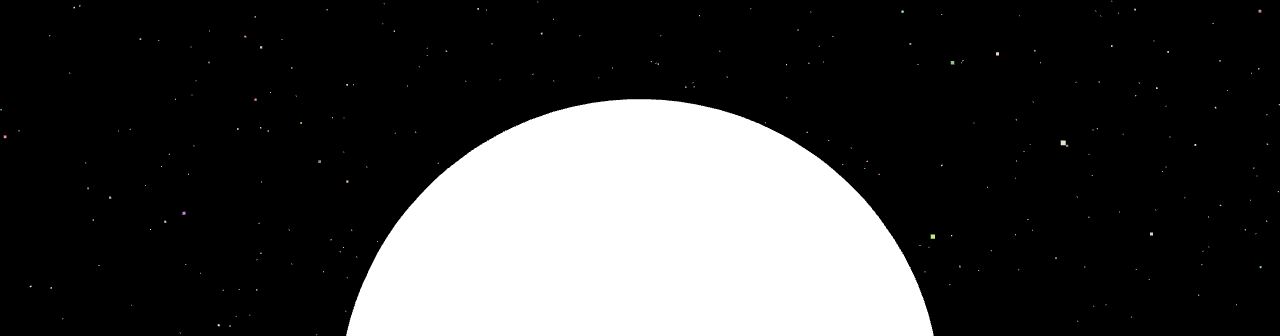
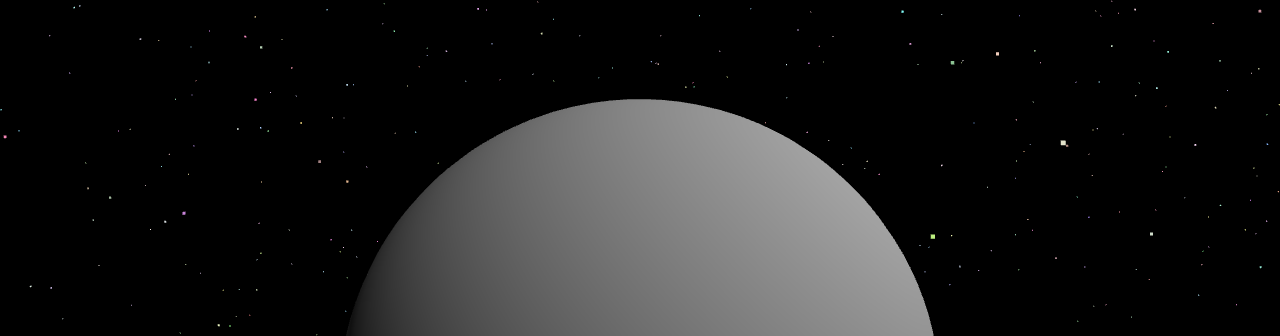
Before and after one commit to Infinite-JasonM/MoonWorld, a plain HTML site: page MoonWorld-Website/Index.html in a window 1280 px wide. Shown: the top 336 px of the page. Drawn offline with nearby package versions, Linux system fonts and the light colour scheme; animation ran at ten frames a second.

Commit message:
Update Index.html

```diff
--- a/MoonWorld-Website/Index.html
+++ b/MoonWorld-Website/Index.html
@@ -1,5 +1,7 @@
 <!DOCTYPE html>
 <html lang="ko">
+<!--  MoonWorld Project index.html  -->
+<!--  https://infinite-jasonm.github.io/MoonWorld/MoonWorld-Website/Index.html  -->
 <head>
     <meta charset="UTF-8">
     <meta name="viewport" content="width=device-width, initial-scale=1.0">
@@ -128,7 +130,7 @@
             // 유효하고 고해상도인 달 텍스처 URL을 사용합니다.
             // 아래는 NASA에서 제공하는 공용 텍스처입니다.
             // 만약 나중에 텍스처를 바꾸고 싶으시다면, '구형 텍스처(Spherical Texture)'를 검색해 나온 이미지의 URL을 여기에 붙여넣으세요.
-            const moonTextureUrl = 'MoonWorld/MoonWorld-Website/assets/textures/lroc_color_poles_2k.png';
+            const moonTextureUrl = '/MoonWorld/MoonWorld-Website/assets/textures/lroc_color_poles_2k.png';
             const moonTexture = textureLoader.load(
                 moonTextureUrl,
                 () => { console.log('달 텍스처 로드 완료!'); },
```
